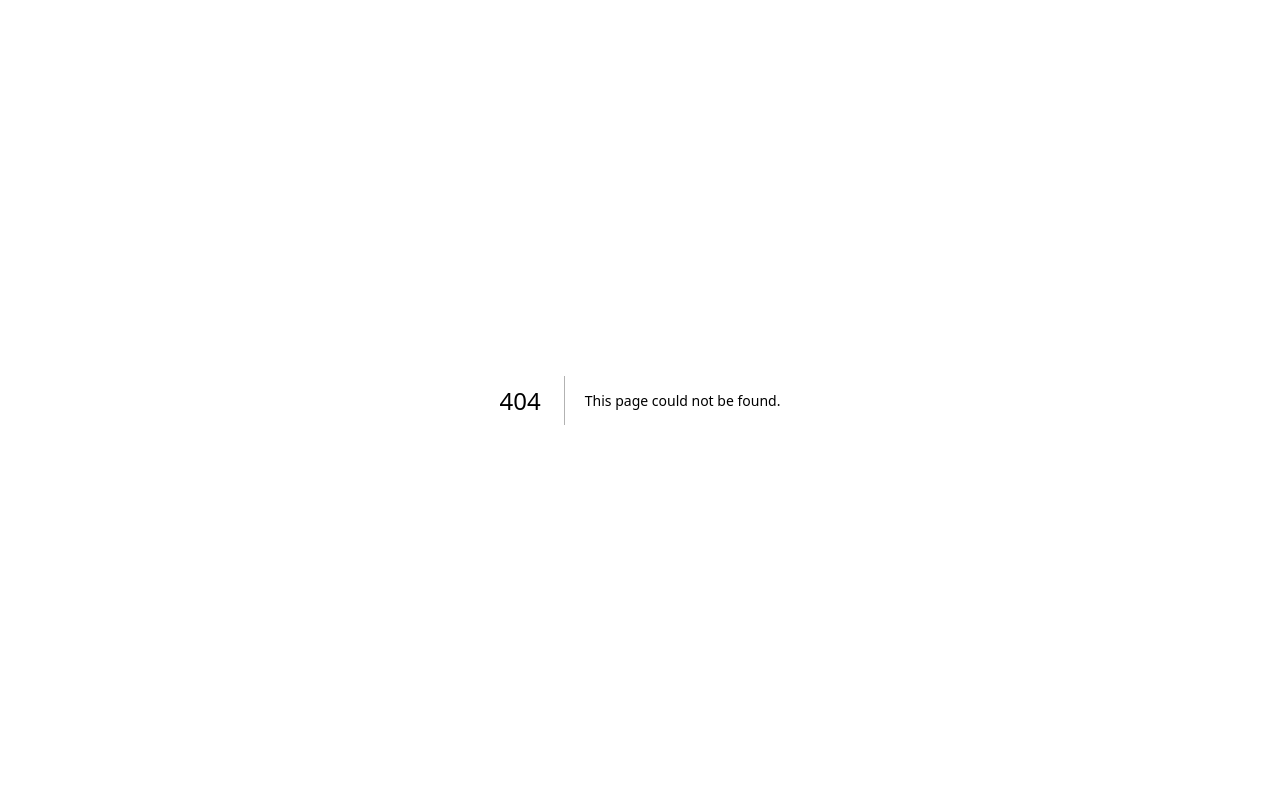
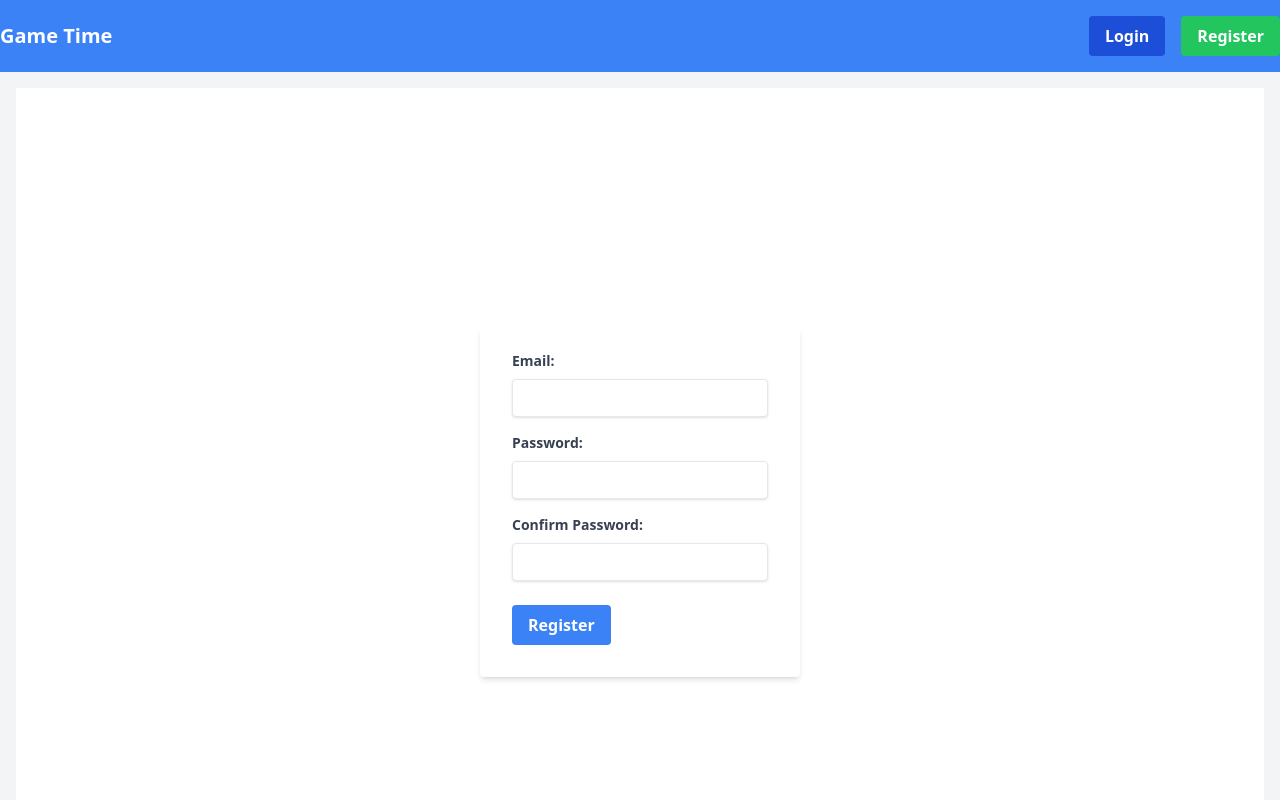
Before and after one commit to B9JagoNgadpro/gametime_frontend, a Next.js app: page /register in a window 1280 px wide. Before the commit this address had no page. Shown: the top 800 px of the page. Built offline with nearby package versions, Linux system fonts and the light colour scheme.

Commit message:
frotnend

```diff
--- /dev/null
+++ b/src/components/header/Navbar.tsx
@@ -0,0 +1,58 @@
+'use client'
+import React, { useEffect, useState } from 'react';
+import Link from 'next/link';
+import { useRouter } from 'next/router';
+
+const Navbar: React.FC = () => {
+  const [isLoggedIn, setIsLoggedIn] = useState(false);
+  const router = useRouter();
+
+  useEffect(() => {
+    const email = localStorage.getItem('email');
+    setIsLoggedIn(!!email);
+  }, []);
+
+  const handleLogout = () => {
+    localStorage.removeItem('email');
+    localStorage.removeItem('Authorization');
+    setIsLoggedIn(false);
+    router.push('/login');
+  };
+
+  return (
+    <nav className="bg-blue-500 text-white py-4">
+      <div className="container mx-auto flex justify-between items-center">
+        <h1 className="text-xl font-bold">Game Time</h1>
+        <div className="flex items-center space-x-4">
+          {isLoggedIn ? (
+            <>
+              <Link href="/pembelian" className="text-white">Pembelian</Link>
+              <Link href="/pencarian" className="text-white">Pencarian</Link>
+              <Link href="/penilaian-produk" className="text-white">Penilaian Produk</Link>
+              <Link href="/penjualan" className="text-white">Penjualan</Link>
+              <Link href="/riwayat-transaksi" className="text-white">Riwayat Transaksi</Link>
+              <Link href="/ulasan" className="text-white">Ulasan</Link>
+              <button
+                onClick={handleLogout}
+                className="bg-red-500 hover:bg-red-700 text-white font-bold py-2 px-4 rounded"
+              >
+                Logout
+              </button>
+            </>
+          ) : (
+            <>
+              <Link href="/login" className="bg-blue-700 hover:bg-blue-900 text-white font-bold py-2 px-4 rounded">
+                Login
+              </Link>
+              <Link href="/register" className="bg-green-500 hover:bg-green-700 text-white font-bold py-2 px-4 rounded">
+                Register
+              </Link>
+            </>
+          )}
+        </div>
+      </div>
+    </nav>
+  );
+};
+
+export default Navbar;
--- a/src/components/login/LoginPage.tsx
+++ b/src/components/login/LoginPage.tsx
@@ -1,10 +1,12 @@
 "use client"
+import { useRouter } from 'next/router';
 import React, { useEffect, useState } from 'react';
 
 
 const LoginPage = () => {
   const [email, setEmail] = useState('');
   const [password, setPassword] = useState('');
+  const router = useRouter();
 
 
   const handleLogin = async (e: React.FormEvent<HTMLFormElement>) => {
@@ -25,6 +27,7 @@ const LoginPage = () => {
         localStorage.setItem('Authorization', data.data.token);
         localStorage.setItem('email', email)
         alert("Berhasil login")
+        router.push('/dashboard');
       } else {
         alert(data.errors);
       }
--- /dev/null
+++ b/src/components/register/RegisterPage.tsx
@@ -0,0 +1,88 @@
+'use client'
+import React, { useState } from 'react';
+import { useRouter } from 'next/router';
+
+const RegisterPage = () => {
+  const [email, setEmail] = useState('');
+  const [password, setPassword] = useState('');
+  const [confirmPassword, setConfirmPassword] = useState('');
+  const router = useRouter();
+
+  const handleRegister = async (e: React.FormEvent<HTMLFormElement>) => {
+    e.preventDefault();
+
+    if (password !== confirmPassword) {
+      alert("Passwords do not match");
+      return;
+    }
+
+    const response = await fetch('http://34.87.70.230/api/auth/signup', {
+      method: 'POST',
+      headers: {
+        'Content-Type': 'application/json',
+      },
+      body: JSON.stringify({ email, password }),
+    });
+
+    try {
+      const data = await response.json();
+
+      if (response.ok) {
+        alert("Registration successful");
+        router.push('/login');
+      } else {
+        alert(data.errors);
+      }
+    } catch (error) {
+      console.error('Registration error:', error);
+    }
+  };
+
+  return (
+    <div className="flex justify-center items-center h-screen bg-white">
+      <div className="w-full max-w-xs">
+        <h2 className="text-xl font-bold mb-4 text-center">Register</h2>
+        <form onSubmit={handleRegister} className="bg-white shadow-md rounded px-8 pt-6 pb-8 mb-4">
+          <div className="mb-4">
+            <label htmlFor="email" className="block text-gray-700 text-sm font-bold mb-2">Email:</label>
+            <input
+              id="email"
+              type="email"
+              value={email}
+              onChange={(e) => setEmail(e.target.value)}
+              required
+              className="shadow appearance-none border rounded w-full py-2 px-3 text-gray-700 leading-tight focus:outline-none focus:shadow-outline"
+            />
+          </div>
+          <div className="mb-4">
+            <label htmlFor="password" className="block text-gray-700 text-sm font-bold mb-2">Password:</label>
+            <input
+              id="password"
+              type="password"
+              value={password}
+              onChange={(e) => setPassword(e.target.value)}
+              required
+              className="shadow appearance-none border rounded w-full py-2 px-3 text-gray-700 leading-tight focus:outline-none focus:shadow-outline"
+            />
+          </div>
+          <div className="mb-6">
+            <label htmlFor="confirm-password" className="block text-gray-700 text-sm font-bold mb-2">Confirm Password:</label>
+            <input
+              id="confirm-password"
+              type="password"
+              value={confirmPassword}
+              onChange={(e) => setConfirmPassword(e.target.value)}
+              required
+              className="shadow appearance-none border rounded w-full py-2 px-3 text-gray-700 leading-tight focus:outline-none focus:shadow-outline"
+            />
+          </div>
+          <button type="submit" className="bg-blue-500 hover:bg-blue-700 text-white font-bold py-2 px-4 rounded focus:outline-none focus:shadow-outline">
+            Register
+          </button>
+        </form>
+      </div>
+    </div>
+  );
+};
+
+export default RegisterPage;
--- a/src/layout/layout.tsx
+++ b/src/layout/layout.tsx
@@ -2,6 +2,7 @@
 import { useRouter } from 'next/router';
 import { ReactNode } from 'react';
 import Link from 'next/link';
+import Navbar from '@/components/header/Navbar';
 
 interface LayoutProps {
     children: ReactNode;
@@ -11,11 +12,12 @@ const Layout = ({ children }: LayoutProps) => {
     const router = useRouter();
     return (
         <div className="min-h-screen bg-gray-100 flex flex-col">
-            <header className="bg-blue-600 text-white p-4">
+            {/* <header className="bg-blue-600 text-white p-4">
                 <Link href="/">
                     <h1 className="text-2xl font-bold">Gametime App</h1>
                 </Link>
-            </header>
+            </header> */}
+            <Navbar />
             <main className="p-4 flex-grow">
                 {children}
             </main>
--- /dev/null
+++ b/src/pages/dashboard/index.tsx
@@ -0,0 +1,36 @@
+'use client'
+import React from 'react';
+import Link from 'next/link';
+import Layout from '../../layout/layout';
+
+const Dashboard: React.FC = () => {
+  return (
+    <Layout>
+      <div className="container mx-auto flex flex-col items-center justify-center h-screen">
+        <h1 className="text-4xl font-bold mb-8">Welcome to Game Time</h1>
+        <div className="space-y-4">
+          <Link href="/pembelian" className="block w-full bg-blue-500 hover:bg-blue-700 text-white font-bold py-2 px-4 rounded text-center">
+              Pembelian
+          </Link>
+          <Link href="/pencarian" className="block w-full bg-blue-500 hover:bg-blue-700 text-white font-bold py-2 px-4 rounded text-center">
+              Pencarian
+          </Link>
+          <Link href="/penilaian-produk" className="block w-full bg-blue-500 hover:bg-blue-700 text-white font-bold py-2 px-4 rounded text-center">
+              Penilaian Produk
+          </Link>
+          <Link href="/penjualan" className="block w-full bg-blue-500 hover:bg-blue-700 text-white font-bold py-2 px-4 rounded text-center">
+              Penjualan
+          </Link>
+          <Link href="/riwayat-transaksi" className="block w-full bg-blue-500 hover:bg-blue-700 text-white font-bold py-2 px-4 rounded text-center">
+              Riwayat Transaksi
+          </Link>
+          <Link href="/ulasan" className="block w-full bg-blue-500 hover:bg-blue-700 text-white font-bold py-2 px-4 rounded text-center">
+              Ulasan
+          </Link>
+        </div>
+      </div>
+    </Layout>
+  );
+}
+
+export default Dashboard;
--- /dev/null
+++ b/src/pages/register/index.tsx
@@ -0,0 +1,12 @@
+import RegisterPage from "../../components/register/RegisterPage";
+import Layout from '../../layout/layout';
+
+const Login= ()=>{
+    return(
+        <Layout>
+            <RegisterPage/>
+        </Layout>
+    )
+
+};
+export default Login;
```
